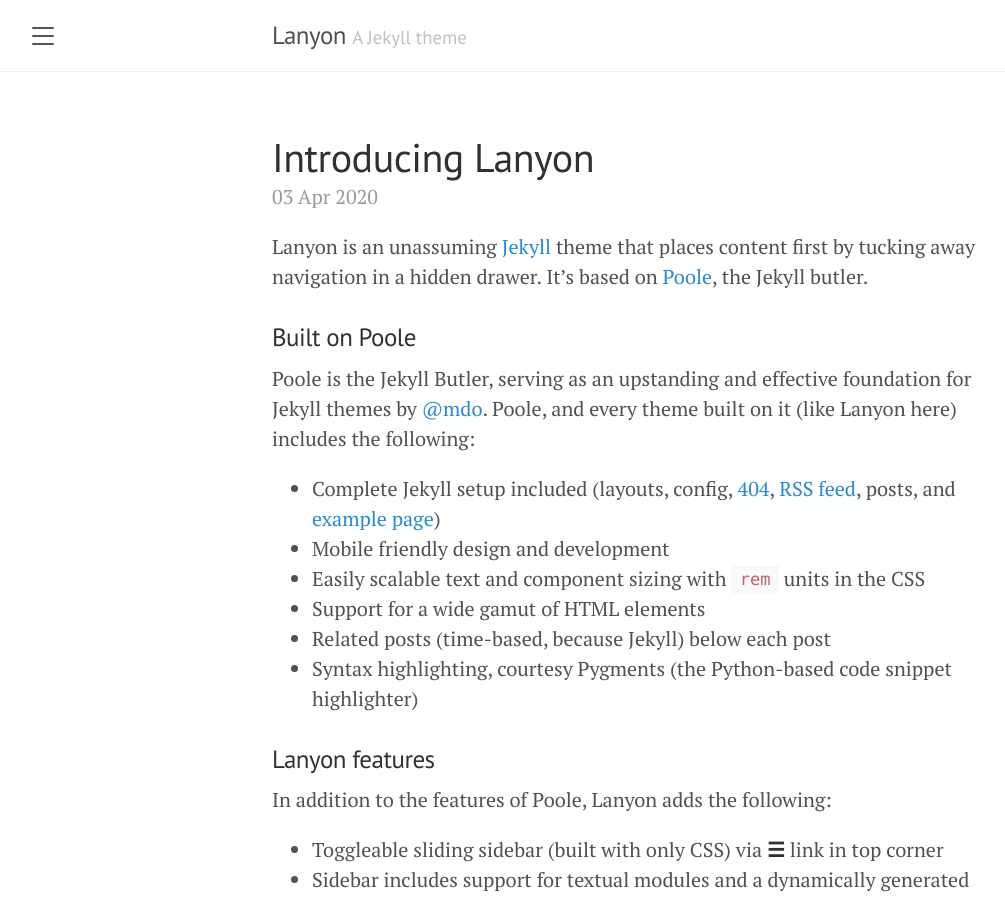
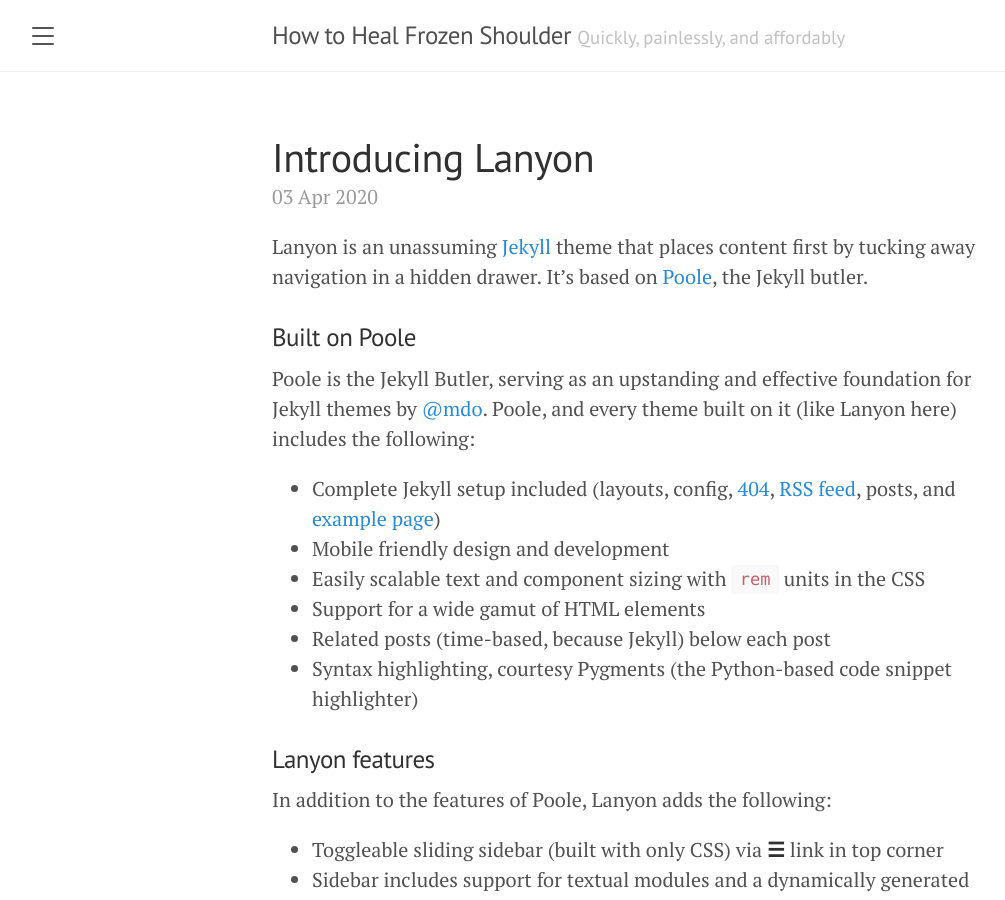
Before and after one commit to suzycc/heal-frozen-shoulder, a Jekyll site: the page built from index.html, in a window 1280 px wide and 900 px high. Shown: the whole window, without its empty margins (8-1013 px from the left). Built offline with Jekyll 4.4.1, drawn with Linux system fonts in a browser that asks for light colours; the list of posts is cut into pages by our own code.

Commit message:
Update _config.yml

```diff
--- a/_config.yml
+++ b/_config.yml
@@ -1,6 +1,6 @@
 # Setup
-title:               Lanyon
-tagline:             'A Jekyll theme'
+title:               How to Heal Frozen Shoulder
+tagline:             'Quickly, painlessly, and affordably'
 description:         'A reserved <a href="https://jekyllrb.com" target="_blank">Jekyll</a> theme that places the utmost gravity on content with a hidden drawer. Made by <a href="https://twitter.com/mdo" target="_blank">@mdo</a>.'
 url:                 https://suzycc.github.io/heal-frozen-shoulder/
 baseurl:             ''
```
